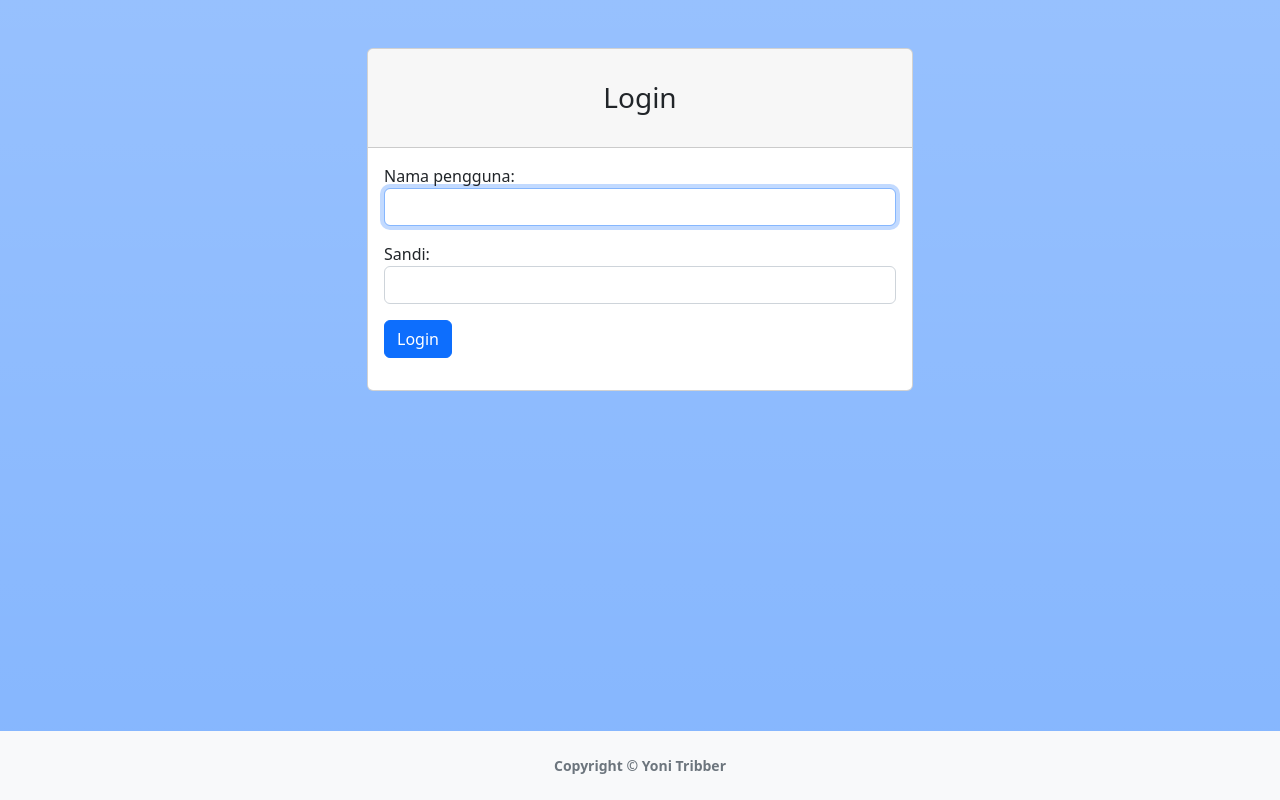
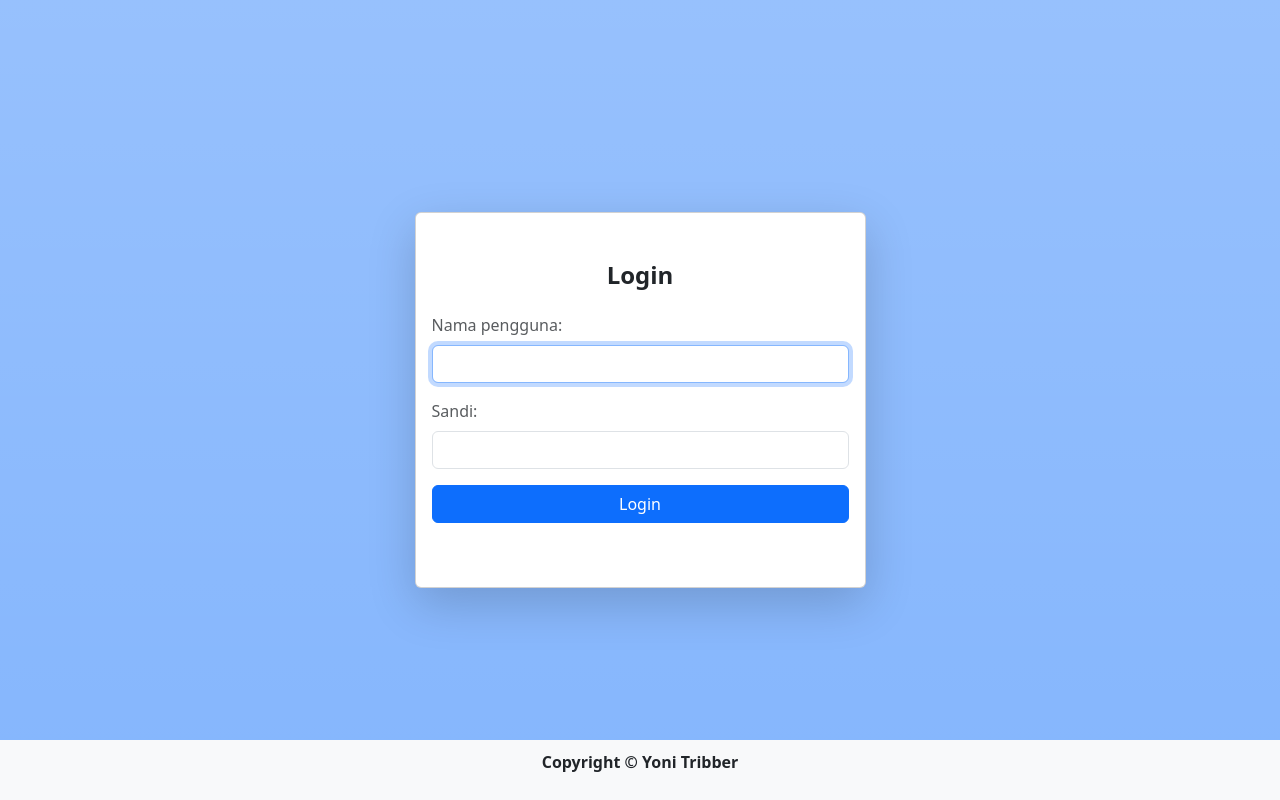
Before and after one commit to tribber93/chatbot-admin, a Django app: page / in a window 1280 px wide. Run offline with Django 5.2, Linux system fonts and the light colour scheme; parts of the project's set-up code (start-up, migrations or seed data) failed here and were passed over; some libraries are stand-ins or nearby versions.

Commit message:
update login view

```diff
--- a/Chatbot/settings.py
+++ b/Chatbot/settings.py
@@ -30,8 +30,8 @@ SECRET_KEY = os.getenv('SECRET_KEY')
 # SECURITY WARNING: don't run with debug turned on in production!
 DEBUG = True
 
-ALLOWED_HOSTS = ['admin.tribber.me', 'localhost', '127.0.0.1', '.ngrok-free.app']
-CSRF_TRUSTED_ORIGINS = ['https://*.ngrok-free.app']
+ALLOWED_HOSTS = ['admin.tribber.me', 'localhost', '127.0.0.1', '.ngrok-free.app', '192.168.2.3']
+CSRF_TRUSTED_ORIGINS = ['https://*.ngrok-free.app', 'http://192.168.2.3']
 
 # Application definition
 
@@ -116,7 +116,6 @@ AUTH_PASSWORD_VALIDATORS = [
     },
 ]
 
-
 # Internationalization
 # https://docs.djangoproject.com/en/5.0/topics/i18n/
 
--- a/admin_chatbot/templates/login.html
+++ b/admin_chatbot/templates/login.html
@@ -1,53 +1,80 @@
-{% extends "master.html" %}
-{% block title %}Login{% endblock %}
-{% block content %}
-  <div class="bg-primary bg-gradient" style="--bs-bg-opacity: .5;">
-    <div id="layoutAuthentication">
-      <div id="layoutAuthentication_content">
-        <main>
-          <div class="container mt-5">
-            <div class="row justify-content-center">
-              <div class="col-md-6">
-                <div class="card ">
-                  <header class="card-header">
-                    <h3 class="text-center font-weight-light my-4">Login</h3>
-                  </header>
-                  <article class="card-body">
+<!DOCTYPE html>
+<html lang="en">
+  <head>
+    <meta charset="UTF-8">
+    <meta name="viewport" content="width=device-width, initial-scale=1.0">
+    <title>Login Form</title>
+    <link href="https://cdn.jsdelivr.net/npm/bootstrap@5.3.3/dist/css/bootstrap.min.css"
+          rel="stylesheet"
+          integrity="sha384-QWTKZyjpPEjISv5WaRU9OFeRpok6YctnYmDr5pNlyT2bRjXh0JMhjY6hW+ALEwIH"
+          crossorigin="anonymous">
+    <style>
+    /* Style agar form berada di tengah halaman */
+    body {
+      display: flex;
+      justify-content: center;
+      align-items: center;
+      height: 100vh;
+    }
+    footer {
+      position: fixed;
+      bottom: 0;
+      width: 100%;
+      background-color: #f8f9fa;
+      padding: 10px 0;
+      text-align: center;
+    }
+    </style>
+  </head>
+  <body class="bg-primary bg-gradient" style="--bs-bg-opacity: .5;">
+    <div class="container">
+      <div class="row justify-content-sm-center">
+        <div class="col-xxl-4 col-xl-5 col-lg-5 col-md-7 col-sm-9">
+          <div class="card shadow-lg">
+            <div class="card-body py-5">
+              <h1 class="fs-4 card-title fw-bold mb-4 text-center">Login</h1>
               <div>
                 {% if form.errors %}
                   <div class="alert alert-danger">Username atau Password kamu salah. Silahkan coba kembali.</div>
                 {% endif %}
               </div>
               {% load widget_tweaks %}
-                    <form method="post" action="{% url 'login' %}" novalidate>
+              <form method="POST"
+                    class="needs-validation"
+                    action="{% url 'login' %}"
+                    novalidate>
                 {% csrf_token %}
                 <div class="form-group mb-3">
-                        <label>{{ form.username.label_tag }}</label>
+                  <label class="mb-2 text-muted">{{ form.username.label_tag }}</label>
                   {% render_field form.username class="form-control" %}
                 </div>
                 <!-- form-group end.// -->
                 <div class="form-group my-3">
-                        <label>{{ form.password.label_tag }}</label>
+                  <label class="mb-2 text-muted">{{ form.password.label_tag }}</label>
                   {% render_field form.password class="form-control" %}
                 </div>
-                      <!-- form-group end.// -->
+                <!-- <div class="d-flex align-items-center"> -->
+                <!-- <div class="form-check">
+                    <input type="checkbox" name="remember" id="remember" class="form-check-input">
+                    <label for="remember" class="form-check-label">Remember Me</label>
+                  </div> -->
                 <div class="form-group my-3">
                   <input type="hidden" name="next" value="{{ next }}">
-                        <button type="submit" class="btn btn-primary btn-block">Login</button>
+                  <button type="submit" class="btn btn-primary btn-block w-100">Login</button>
                 </div>
-                      <!-- form-group// -->
+                <!-- </div> -->
               </form>
-                  </article> <!-- card-body end .// -->
-                </div>
-                <!-- card.// -->
-              </div>
-              <!-- col.//-->
-            </div>
-            <!-- row.//-->
-          </div>
-        </main>
-      </div>
-      <div id="layoutAuthentication_footer">{% include 'components/footer.html' %}</div>
             </div>
           </div>
-{% endblock %}
+        </div>
+      </div>
+    </div>
+    <!-- Footer -->
+    <footer>
+      <div class="container">
+        <p><strong>Copyright © Yoni Tribber</strong></p>
+      </div>
+    </footer>
+    <!-- End of Footer -->
+  </body>
+</html>
```
Lines whose indentation alone changed are shown as unchanged.
